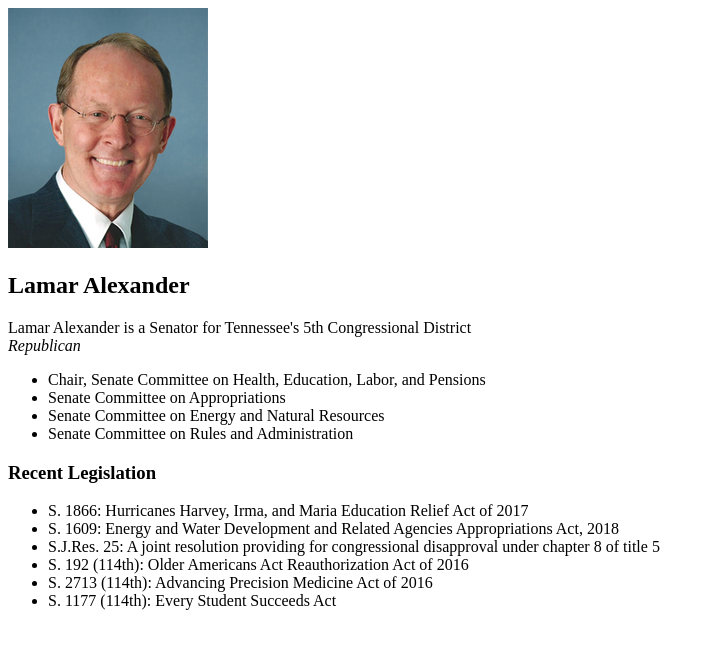
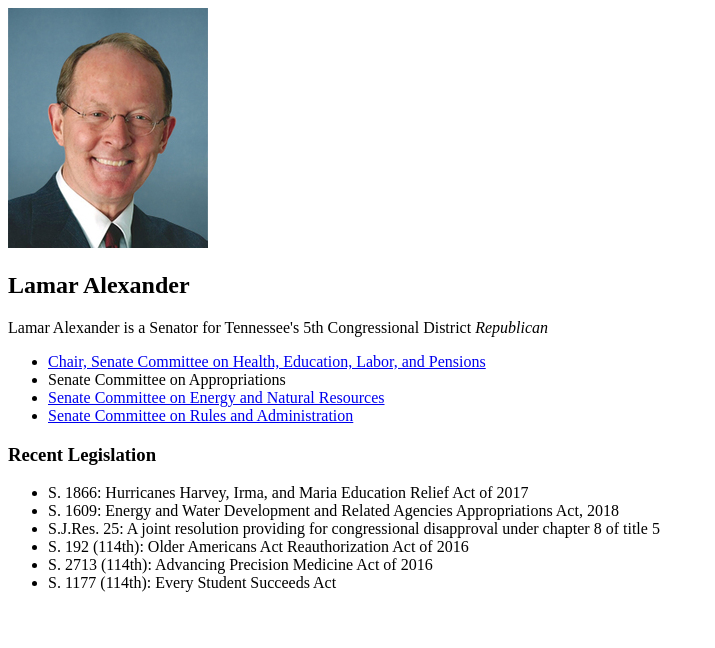
Before and after one commit to austingorman/My-Political-Candidate, a plain HTML site: page index.html in a window 1280 px wide. Shown: the whole page, without its empty margins (0-715 px from the left). Drawn offline with Linux system fonts and the light colour scheme.

```diff
--- a/index.html
+++ b/index.html
@@ -4,29 +4,21 @@
     <meta charset="UTF-8">
     <meta name="viewport" content="width=<device-width>, initial-scale=1.0">
     <meta http-equiv="X-UA-Compatible" content="ie=edge">
-    <title>Document</title>
+    <title>Senator Lamar Alexander</title>
 </head>
 <body>
     <!-- main content of page -->
-    <article class="main">
+    <article id="main">
         <!-- basic information about Lamar Alexander -->
-        <section class="basic">
             <!-- displays an image of Lamar Alexander -->
-            <section class="image--basic">
                 <img src="LamarAlexanderImage.jpeg" alt="Image of Lamar Alexander">
-            </section>
             <!-- displays Lamar Alexander's name -->
-            <section class="name--basic">
                 <h2>Lamar Alexander</h2>
-            </section>
             <!-- displays Lamar's district information -->
-            <section class="district-info--basic">
-                <p></p>Lamar Alexander is a Senator for Tennessee's 5th Congressional District
-            </section>
+                Lamar Alexander is a Senator for Tennessee's 5th Congressional District
             <!-- displays Lamar's party affiliation -->
-            <section class="affiliation--basic">
                 <em>Republican</em></p>
-            </section>
+
         </section>
 
         <!-- displays the committees Lamar is a part of -->
@@ -34,19 +26,19 @@
             <ul class="list list--committees">
                 <!-- committees list component -->
                 <li class="listitem--committees">
-                    Chair, Senate Committee on Health, Education, Labor, and Pensions
+                    <a href="www.filler.com">Chair, Senate Committee on Health, Education, Labor, and Pensions</a>
                 </li>
                 <!-- committees list component -->
                     <li class="listitem--committees">
-                    Senate Committee on Appropriations
+                    <a href="www.filler.com"></a>Senate Committee on Appropriations</a>
                 </li>
                 <!-- committees list component -->
                 <li class="listitem--committees">
-                     Senate Committee on Energy and Natural Resources
+                    <a href="www.filler.com">Senate Committee on Energy and Natural Resources</a>
                 </li>
                 <!-- committees list component -->
                 <li class="listitem--committees">
-                     Senate Committee on Rules and Administration
+                    <a href="www.filler.com">Senate Committee on Rules and Administration</a>
                 </li>
             </ul>
         </section>
@@ -81,6 +73,8 @@
              </ul>
         </section>
     </article>
+    <script src="javascript.js"></script>
+
 </body>
 </body>
 </html>
--- a/javascript.js
+++ b/javascript.js
@@ -0,0 +1,4 @@
+let missionStatementDiv = document.createElement("h2");
+let missionStatementContent = document.createTextNode("FUCK YOU FOR BEING POOR");
+missionStatementDiv.appendChild(missionStatementContent);
+const article = document.querySelector("#article").appendChild(missionStatementDiv);
```
